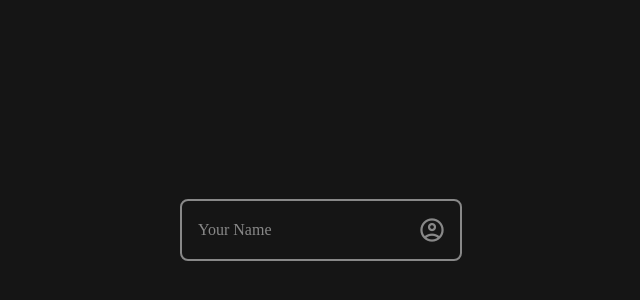
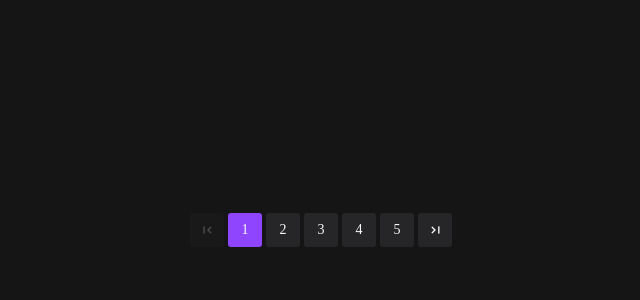
Before and after one commit to Almesaody/react-buttons, a React (Create React App) app: page / in a window 1280 px wide. Shown: the part 170-470 px from the top of the page, without its empty margins (319-959 px from the left). Built offline with nearby package versions, Linux system fonts and the light colour scheme.

Commit message:
adding Pagination

```diff
--- a/src/App.tsx
+++ b/src/App.tsx
@@ -1,4 +1,4 @@
-import { MaterialDesignTextbox as Control } from "./controls";
+import { Pagination as Control } from "./controls";
 
 function App() {
   return (
--- a/src/controls/index.ts
+++ b/src/controls/index.ts
@@ -1,2 +1,3 @@
 export { AntDesignTextbox } from "./antDesignTextbox/AntDesignTextbox";
 export { MaterialDesignTextbox } from "./materialDesignTextbox/MaterialDesignTextbox";
+export { Pagination } from "./pagination/Pagination";
--- /dev/null
+++ b/src/controls/pagination/Pagination.tsx
@@ -0,0 +1,78 @@
+import { FC, useEffect, useState } from "react";
+
+import "./styles.css";
+
+type Props = {
+  pagesToDisplay?: number;
+  pageCount?: number;
+};
+
+export const Pagination: FC<Props> = ({
+  pagesToDisplay = 5,
+  pageCount = 10,
+}) => {
+  const [pages, setPages] = useState<number[]>([]);
+  const [activePage, setActivePage] = useState<number>();
+
+  const buildPagination = (pageIndex: number) => {
+    setActivePage(pageIndex);
+
+    console.log("pageIndex", pageIndex);
+
+    let newPages = [];
+
+    let start = 0;
+    let end = pagesToDisplay;
+
+    if (pageIndex > (pagesToDisplay - 1) / 2) {
+      start = pageIndex - (pagesToDisplay - 1) / 2;
+      end = start + pagesToDisplay;
+    }
+
+    if (pageIndex > pageCount - (pagesToDisplay + 1) / 2) {
+      start = pageCount - pagesToDisplay;
+      end = pageCount;
+    }
+
+    for (let i = start; i < end; i++) {
+      newPages.push(i);
+    }
+
+    setPages(newPages);
+  };
+
+  useEffect(() => {
+    buildPagination(0);
+  }, []);
+
+  return (
+    <div className="pagination">
+      <button
+        disabled={activePage === 0}
+        onClick={() => buildPagination(0)}
+        className="material-symbols-outlined"
+        type="button"
+      >
+        first_page
+      </button>
+      {pages.map((page: number) => (
+        <button
+          className={page === activePage ? "active" : ""}
+          onClick={() => buildPagination(page)}
+          key={page}
+          type="button"
+        >
+          {page + 1}
+        </button>
+      ))}
+      <button
+        disabled={activePage === pageCount - 1}
+        onClick={() => buildPagination(pageCount - 1)}
+        className="material-symbols-outlined"
+        type="button"
+      >
+        last_page
+      </button>
+    </div>
+  );
+};
--- /dev/null
+++ b/src/controls/pagination/styles.css
@@ -0,0 +1,31 @@
+.pagination {
+    display: flex;
+    gap: 4px;
+}
+
+.pagination > button {
+    display: grid;
+    place-items: center;
+    width: 34px;
+    height: 34px;
+    padding: 0;
+    border: 0;
+    border-radius: 3px;
+    background: #262528;
+    color: #f9f9f9;
+    font-size: 18px;
+    cursor: pointer;
+}
+
+.pagination > button.active {
+    background: #8f44fd;
+}
+
+.pagination > button:not(.material-symbols-outlined) {
+    font-family: "Euclid Circular A";
+    font-size: 14px;
+}
+
+.pagination > button:disabled {
+    opacity: 0.25;
+}
```
